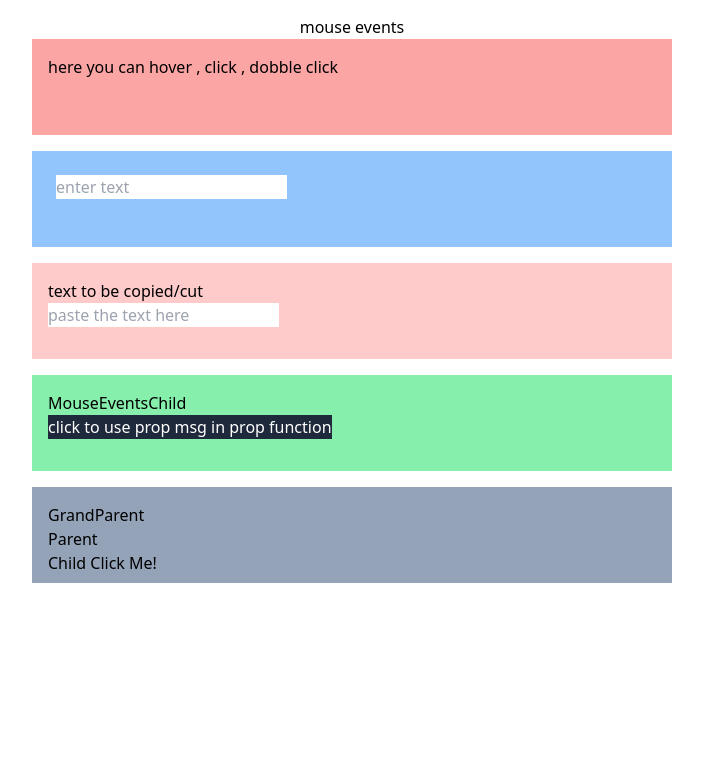
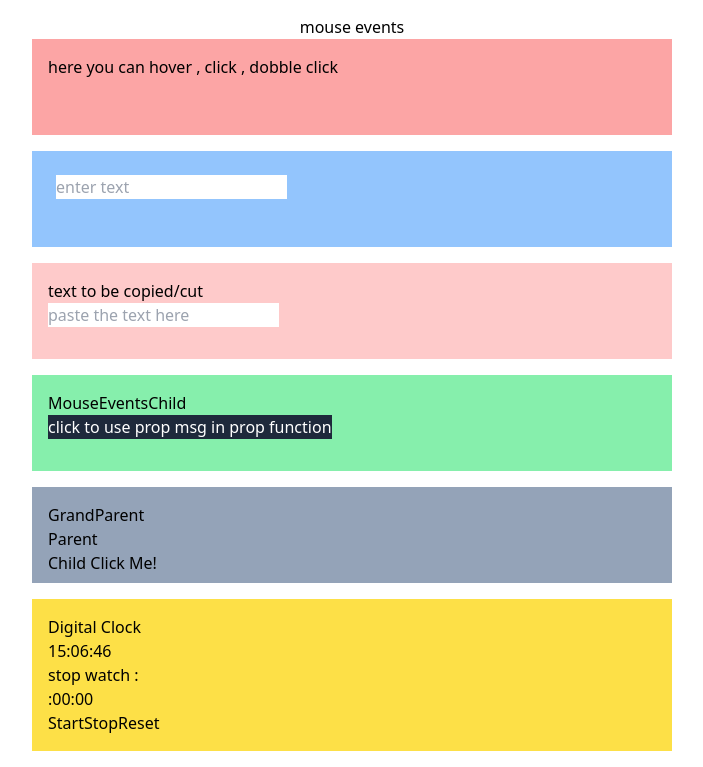
Before and after one commit to Suhasj1231/ReactApp, a React (Vite) app in the folder app_one/: page / in a window 1280 px wide. Shown: the part 280-1047 px from the top of the page, without its empty margins (288-991 px from the left). Before the commit the page ends 863 px from the top, so only its background shows below. Built offline with nearby package versions, Linux system fonts and the light colour scheme.

Commit message:
appone > digital clock , stopwatch implementation

```diff
--- a/app_one/src/App.jsx
+++ b/app_one/src/App.jsx
@@ -6,6 +6,8 @@ import ListStyle from './components/03/ListStyle'
 import MouseEvents from './components/04/MouseEvents'
 import Element from './components/04/Element'
 import MyComponent from './components/04/MyComponent'
+
+import DigClock from './components/05/DigClock'
 
 const App = () => {
   return (
@@ -27,6 +29,9 @@ const App = () => {
 
         <MyComponent> <Element></Element> </MyComponent>
 
+        <DigClock></DigClock>
+
+
 
 
 
--- /dev/null
+++ b/app_one/src/components/05/DigClock.jsx
@@ -0,0 +1,44 @@
+import React, { useState, useEffect } from 'react';
+import Timer from './Timer';
+
+const DigClock = () => {
+  const [time, setTime] = useState(getCurrentTime());
+
+  useEffect(() => {
+    const intervalId = setInterval(() => {
+      setTime(getCurrentTime());
+    }, 1000); // Update time every second
+
+    // Cleanup function to clear the interval when component unmounts
+    return () => clearInterval(intervalId);
+  }, []);
+
+  useEffect(() => {
+    // Log a message at the end of every minute
+    const intervalId = setInterval(() => {
+      console.log('End of minute');
+    }, 60000); // 60000 milliseconds = 1 minute
+
+    // Cleanup function to clear the interval when component unmounts
+    return () => clearInterval(intervalId);
+  }, []);
+
+  function getCurrentTime() {
+    const now = new Date();
+    const hours = String(now.getHours()).padStart(2, '0');
+    const minutes = String(now.getMinutes()).padStart(2, '0');
+    const seconds = String(now.getSeconds()).padStart(2, '0');
+    return `${hours}:${minutes}:${seconds}`;
+  }
+
+  return (
+    <div className='w-1/2  bg-yellow-300 mx-auto my-4 p-4 ' >
+      <h2>Digital Clock</h2>
+      <p>{time}</p>
+      <p>stop watch : </p>
+      <Timer></Timer>
+    </div>
+  );
+};
+
+export default DigClock;
--- /dev/null
+++ b/app_one/src/components/05/Timer.jsx
@@ -0,0 +1,105 @@
+import React, { useState, useEffect, useRef } from 'react';
+
+const Timer = () => {
+  const [isRunning, setIsRunning] = useState(false);
+  const [elapsedTime, setElapsedTime] = useState(0);
+  const startTimeRef = useRef(0); // Ref to store start time
+
+  useEffect(() => {
+    let intervalId;
+    if (isRunning) {
+      intervalId = setInterval(() => {
+        setElapsedTime((prevTime) => prevTime + 10); // Update time every 10ms
+      }, 10);
+    }
+
+    return () => clearInterval(intervalId); // Cleanup on unmount/stop
+  }, [isRunning]);
+
+  const handleStart = () => {
+    setIsRunning(true);
+    startTimeRef.current = Date.now(); // Store start time
+  };
+
+  const handleStop = () => {
+    setIsRunning(false);
+  };
+
+  const handleReset = () => {
+    setIsRunning(false);
+    setElapsedTime(0);
+    startTimeRef.current = 0; // Reset start time
+  };
+
+  const formattedTime = new Date(elapsedTime).toISOString().slice(-11, -5); // Format HH:MM:SS.ms
+
+  return (
+    <div>
+      <div>{formattedTime}</div>
+      <button onClick={handleStart} disabled={isRunning}>
+        Start
+      </button>
+      <button onClick={handleStop} disabled={!isRunning}>
+        Stop
+      </button>
+      <button onClick={handleReset}>Reset</button>
+    </div>
+  );
+};
+
+export default Timer;
+
+
+// import React, { useState, useRef } from 'react';
+
+// const Timer = () => {
+//   const [isRunning, setIsRunning] = useState(false);
+//   const [elapsedTime, setElapsedTime] = useState(0);
+//   const intervalRef = useRef(null);
+
+//   const startTimer = () => {
+//     if (!isRunning) {
+//       const startTime = Date.now() - elapsedTime;
+//       intervalRef.current = setInterval(() => {
+//         setElapsedTime(Date.now() - startTime);
+//       }, 10);
+//       setIsRunning(true);
+//     }
+//   };
+
+//   const stopTimer = () => {
+//     if (isRunning) {
+//       clearInterval(intervalRef.current);
+//       setIsRunning(false);
+//     }
+//   };
+
+//   const resetTimer = () => {
+//     clearInterval(intervalRef.current);
+//     setIsRunning(false);
+//     setElapsedTime(0);
+//   };
+
+//   const formatTime = (time) => {
+//     const minutes = Math.floor(time / (1000 * 60));
+//     const seconds = Math.floor((time % (1000 * 60)) / 1000);
+//     const milliseconds = Math.floor((time % 1000) / 10);
+//     return (
+//       `${minutes.toString().padStart(2, '0')}:` +
+//       `${seconds.toString().padStart(2, '0')}:` +
+//       `${milliseconds.toString().padStart(2, '0')}`
+//     );
+//   };
+
+//   return (
+//     <div>
+//       <h2>Stopwatch</h2>
+//       <div>{formatTime(elapsedTime)}</div>
+//       <button onClick={startTimer}>Start</button>
+//       <button onClick={stopTimer}>Stop</button>
+//       <button onClick={resetTimer}>Reset</button>
+//     </div>
+//   );
+// };
+
+// export default Timer;
```
